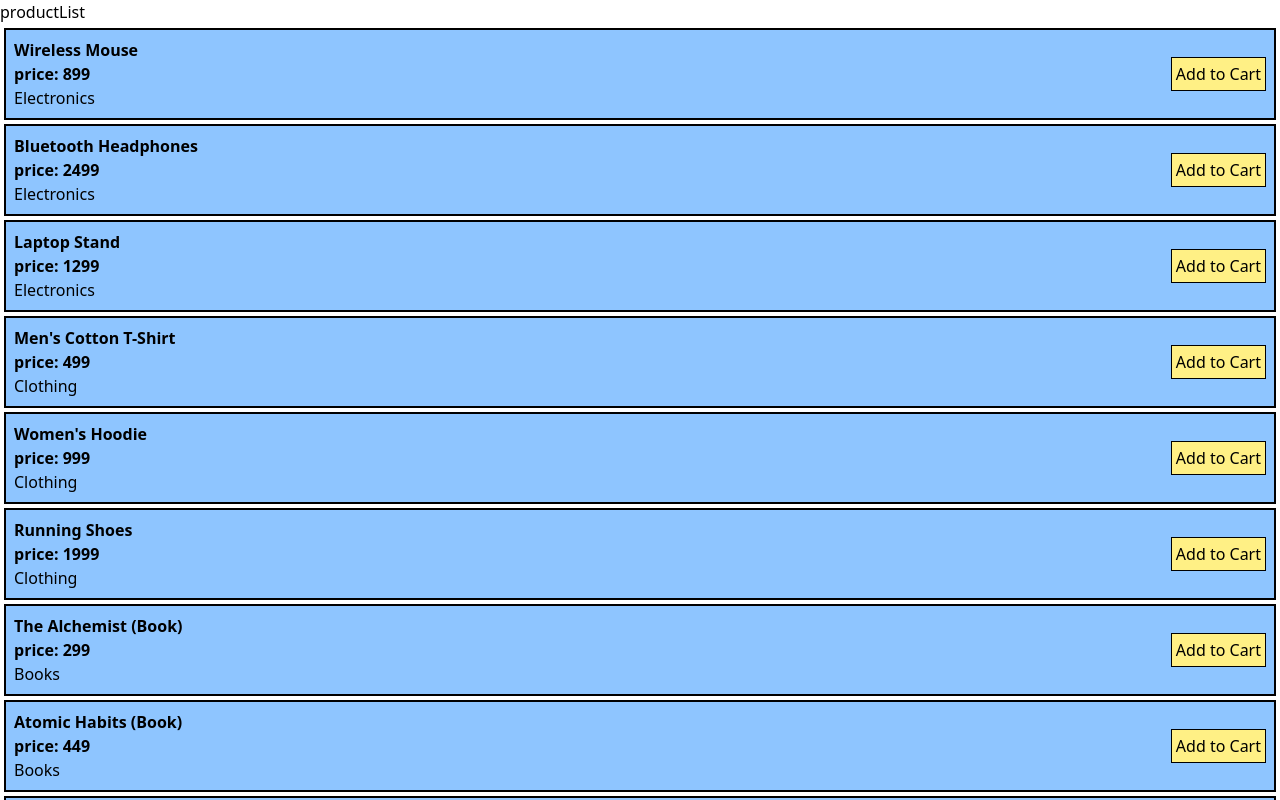
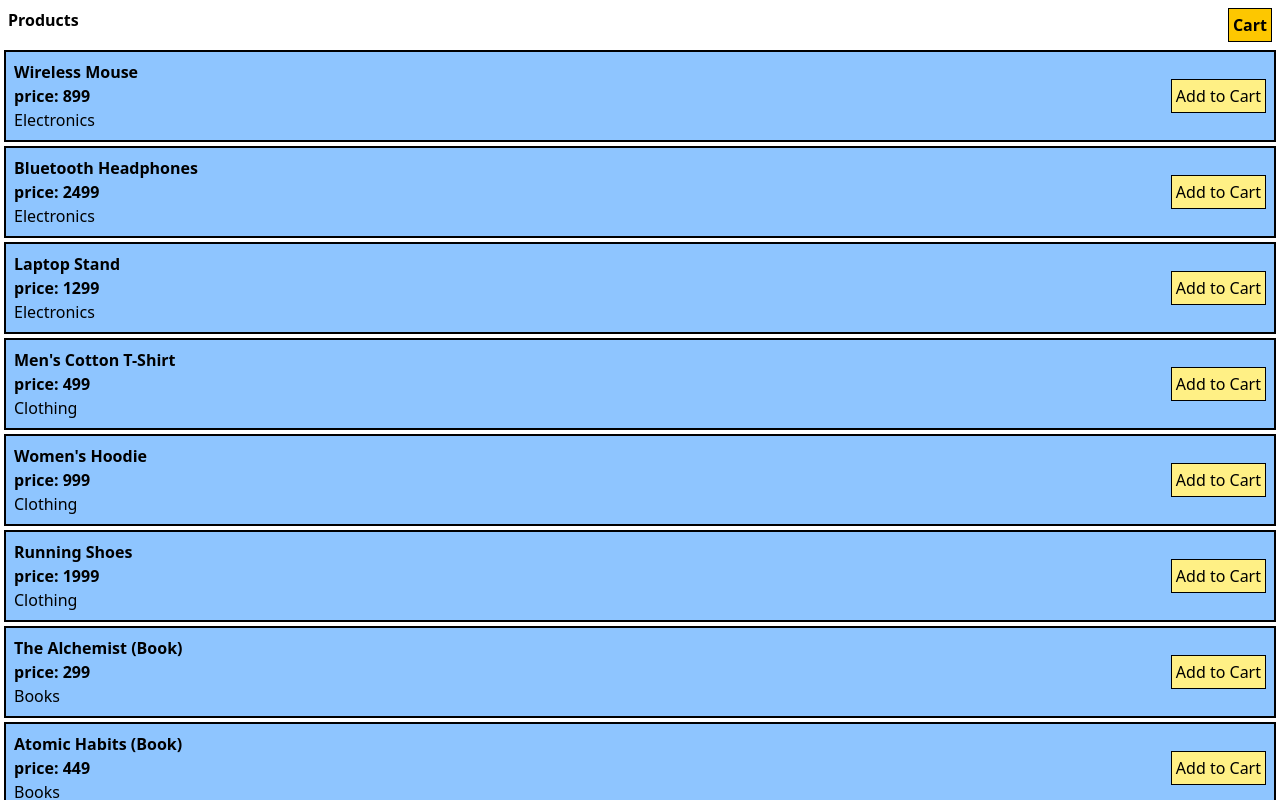
Before and after one commit to anas-faiz/product_cart_manager, a React (Vite) app: page / in a window 1280 px wide. Shown: the top 800 px of the page. Built offline with nearby package versions, Linux system fonts and the light colour scheme.

Commit message:
productList optimised

```diff
--- a/src/components/ProductList.tsx
+++ b/src/components/ProductList.tsx
@@ -3,7 +3,10 @@
 function ProductList (){
     return (
         <div>
-            productList
+            <div className="flex justify-between p-1 m-1">
+                <p className="font-bold">Products</p>
+                <button className="border font-bold p-1 bg-yellow-400">Cart</button>
+            </div>
             <ProductItems/>
         </div>
 
```
